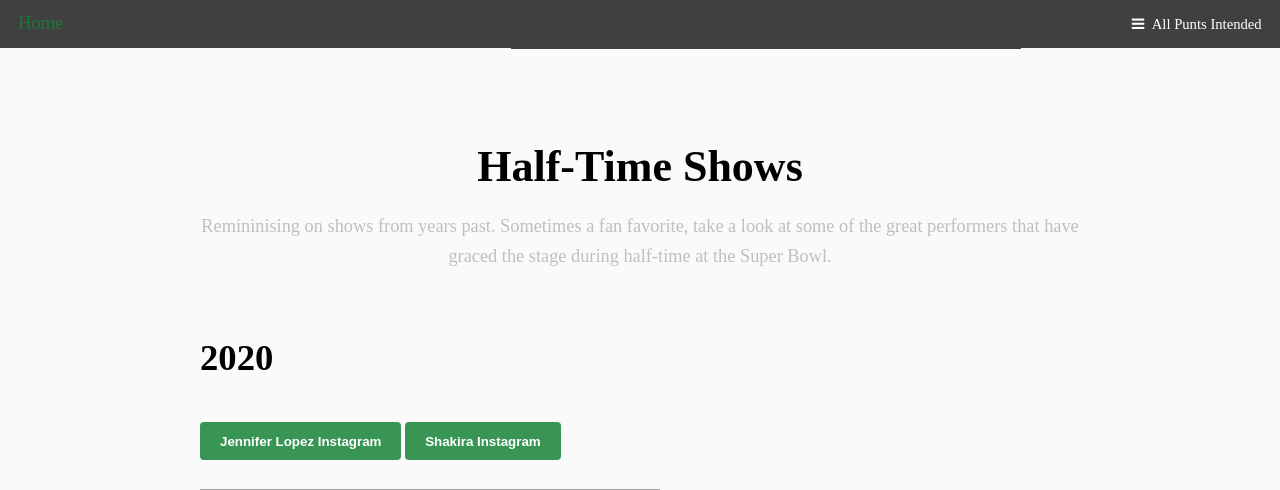
After one commit to malreadjr/NFL-playersalary-Project, a Flask app: page /videos in a window 1280 px wide. The commit adds this page. Shown: the top 490 px of the page. Run offline with Flask 2, Linux system fonts and the light colour scheme; some web fonts are replaced; grey boxes are pictures that could not be loaded.

Commit message:
files updated/added to include videos and heatmap.

```diff
--- a/Alex/app.py
+++ b/Alex/app.py
@@ -42,6 +42,15 @@ engine = create_engine(URI)
 def home():
     return render_template("index.html")
 
+@app.route("/videos")
+def videos():
+    return render_template("videos.html")
+
+
+@app.route("/heatmap")
+def heatmap():
+    return render_template("heatmap.html")
+
 
 
 @app.route("/api/salaries")
--- /dev/null
+++ b/Alex/templates/videos.html
@@ -0,0 +1,118 @@
+<!DOCTYPE HTML>
+<html>
+	<head>
+		<title>Half-Time Shows</title>
+		<meta charset="utf-8" />
+		<meta name="viewport" content="width=device-width, initial-scale=1" />
+		<!-- <link rel="stylesheet" href="assets/css/main.css" /> -->
+		<link rel="stylesheet" href="{{ url_for('static', filename='css/main.css') }}">
+	</head>
+	<body class="subpage">
+
+		<!-- Header -->
+			<header id="header">
+				<div class="logo"><a href="index.html">Home <span></span></a></div>
+				<a href="#menu">All Punts Intended</a>
+			</header>
+
+		<!-- Nav -->
+			<nav id="menu">
+				<ul class="links">
+					<li><a href="/">Home</a></li>
+					<li><a href="/heatmap">Heat Map</a></li>
+					<li><a href="/videos">Half-Time Shows</a></li>
+				</ul>
+			</nav>
+
+		<!-- Main -->
+			<div id="main">
+				<section class="wrapper style1">
+					<div class="inner">
+
+						<header class="align-center">
+							<h1>Half-Time Shows</h1>
+							<p>Remininising on shows from years past. Sometimes a fan favorite, take a look at some of the great performers that have graced the stage during half-time at the Super Bowl.</p>
+						</header>
+
+						<!-- Content -->
+							<h2 id="content">2020</h2>
+							<button onclick="location.href = 'https://www.instagram.com/jlo/';" id="myButton" class="float-left submit-button" >Jennifer Lopez Instagram</button>
+							<button onclick="location.href = 'https://www.instagram.com/shakira/';" id="myButton" class="float-left submit-button" >Shakira Instagram</button>
+							<p></p>
+							<iframe width="460" height="215" src="https://www.youtube.com/embed/pILCn6VO_RU" frameborder="0" allow="accelerometer; autoplay; clipboard-write; encrypted-media; gyroscope; picture-in-picture" allowfullscreen></iframe>
+
+
+
+							<h2 id="content">2019</h2>
+							<button onclick="location.href = 'https://www.instagram.com/maroon5/';" id="myButton" class="float-left submit-button" >Maroon 5 Instagram</button>
+							<button onclick="location.href = 'https://www.instagram.com/travisscott/';" id="myButton" class="float-left submit-button" >Travis Scott Instagram</button>
+							<button onclick="location.href = 'https://www.instagram.com/bigboi/?hl=en';" id="myButton" class="float-left submit-button" >Big Boi Instagram</button>
+							<p></p>
+							<iframe width="460" height="215" src="https://www.youtube.com/embed/zIwkhEqVq4s" frameborder="0" allow="accelerometer; autoplay; clipboard-write; encrypted-media; gyroscope; picture-in-picture" allowfullscreen></iframe>
+
+						<h2 id="content">2018</h2>
+						<button onclick="location.href = 'https://www.instagram.com/justintimberlake/';" id="myButton" class="float-left submit-button" >Justin Timberlake Instagram</button>
+							<p></p>
+							<iframe width="460" height="215" src="https://www.youtube.com/embed/2z3EUY1aXdY" frameborder="0" allow="accelerometer; autoplay; clipboard-write; encrypted-media; gyroscope; picture-in-picture" allowfullscreen></iframe>
+
+							<h2 id="content">2017</h2>
+							<button onclick="location.href = 'https://www.instagram.com/ladygaga/';" id="myButton" class="float-left submit-button" >Lady Gaga Instagram</button>
+							<p></p>
+							<iframe width="460" height="215" src="https://www.youtube.com/embed/txXwg712zw4" frameborder="0" allow="accelerometer; autoplay; clipboard-write; encrypted-media; gyroscope; picture-in-picture" allowfullscreen></iframe>
+
+							<h2 id="content">2016</h2>
+							<button onclick="location.href = 'https://www.instagram.com/beyonce/';" id="myButton" class="float-left submit-button" >Beyonce Instagram</button>
+							<button onclick="location.href = 'https://www.instagram.com/brunomars/';" id="myButton" class="float-left submit-button" >Bruno Mars Instagram</button>
+							<button onclick="location.href = 'https://www.instagram.com/coldplay/';" id="myButton" class="float-left submit-button" >Coldplay Instagram</button>
+							<p></p>
+							<iframe width="460" height="215" src="https://www.youtube.com/embed/c9cUytejf1k" frameborder="0" allow="accelerometer; autoplay; clipboard-write; encrypted-media; gyroscope; picture-in-picture" allowfullscreen></iframe>
+
+							<h2 id="content">2015</h2>
+							<button onclick="location.href = 'https://www.instagram.com/katyperry/';" id="myButton" class="float-left submit-button" >Katy Perry Instagram</button>
+							<button onclick="location.href = 'https://www.instagram.com/missymisdemeanorelliott/';" id="myButton" class="float-left submit-button" >Missy Elliot Instagram</button>
+							<button onclick="location.href = 'https://www.instagram.com/lennykravitz/';" id="myButton" class="float-left submit-button" >Lenny Kravitz Instagram</button>
+							<p></p>
+							<iframe width="460" height="215" src="https://www.youtube.com/embed/ZD1QrIe--_Y" frameborder="0" allow="accelerometer; autoplay; clipboard-write; encrypted-media; gyroscope; picture-in-picture" allowfullscreen></iframe>
+
+							<h2 id="content">2014</h2>
+							<button onclick="location.href = 'https://www.instagram.com/brunomars/';" id="myButton" class="float-left submit-button" >Bruno Mars Instagram</button>
+							<button onclick="location.href = 'https://www.instagram.com/chilipeppers/';" id="myButton" class="float-left submit-button" >Red Hot Chili Peppers Instagram</button>
+							<p></p>
+							<iframe width="460" height="215" src="https://www.youtube.com/embed/Jn2KGdPOzZ4" frameborder="0" allow="accelerometer; autoplay; clipboard-write; encrypted-media; gyroscope; picture-in-picture" allowfullscreen></iframe>
+
+							<h2 id="content">2013</h2>
+							<button onclick="location.href = 'https://www.instagram.com/beyonce/';" id="myButton" class="float-left submit-button" >Beyonce Instagram</button>
+							<p></p>
+							<iframe width="460" height="215" src="https://www.youtube.com/embed/suIg9kTGBVI" frameborder="0" allow="accelerometer; autoplay; clipboard-write; encrypted-media; gyroscope; picture-in-picture" allowfullscreen></iframe>
+
+							<h2 id="content">2012</h2>
+							<button onclick="location.href = 'https://www.instagram.com/madonna/';" id="myButton" class="float-left submit-button" >Madonna Instagram</button>
+							<p></p>
+							<iframe width="460" height="215" src="https://www.youtube.com/embed/ucdaEjd1Y4A" frameborder="0" allow="accelerometer; autoplay; clipboard-write; encrypted-media; gyroscope; picture-in-picture" allowfullscreen></iframe>
+
+							<h2 id="content">2011</h2>
+							<button onclick="location.href = 'https://www.instagram.com/bep/';" id="myButton" class="float-left submit-button" >Black Eyed Peas Instagram</button>
+							<p></p>
+							<iframe width="460" height="215" src="https://www.youtube.com/embed/xPIiaSnYV5E" frameborder="0" allow="accelerometer; autoplay; clipboard-write; encrypted-media; gyroscope; picture-in-picture" allowfullscreen></iframe>
+
+							<h2 id="content">2010</h2>
+							<button onclick="location.href = 'https://www.instagram.com/officialthewho/';" id="myButton" class="float-left submit-button" >The Who Instagram</button>
+							<p></p>
+							<iframe width="460" height="215" src="https://www.youtube.com/embed/ern9ONZWObw" frameborder="0" allow="accelerometer; autoplay; clipboard-write; encrypted-media; gyroscope; picture-in-picture" allowfullscreen></iframe>
+							<!-- Scripts -->
+			<!-- <script src="assets/js/jquery.min.js"></script>
+			<script src="assets/js/jquery.scrolly.min.js"></script>
+			<script src="assets/js/jquery.scrollex.min.js"></script>
+			<script src="assets/js/skel.min.js"></script>
+			<script src="assets/js/util.js"></script>
+			<script src="assets/js/main.js"></script> -->
+
+			<script src="{{ url_for('static', filename='css/jquery.min.js') }}"></script>
+			<script src="{{ url_for('static', filename='css/jquery.scrolly.min.js') }}"></script>
+			<script src="{{ url_for('static', filename='css/jquery.scrollex.min.js') }}"></script>
+			<script src="{{ url_for('static', filename='css/skel.min.js') }}"></script>
+			<script src="{{ url_for('static', filename='css/util.js') }}"></script>
+			<script src="{{ url_for('static', filename='css/main.js') }}"></script>
+
+	</body>
+</html>
```
Also changed, not shown: Alex/templates/heatmap.html (added, +55 -0 lines), Alex/templates/index.html (+2 -6 lines).
